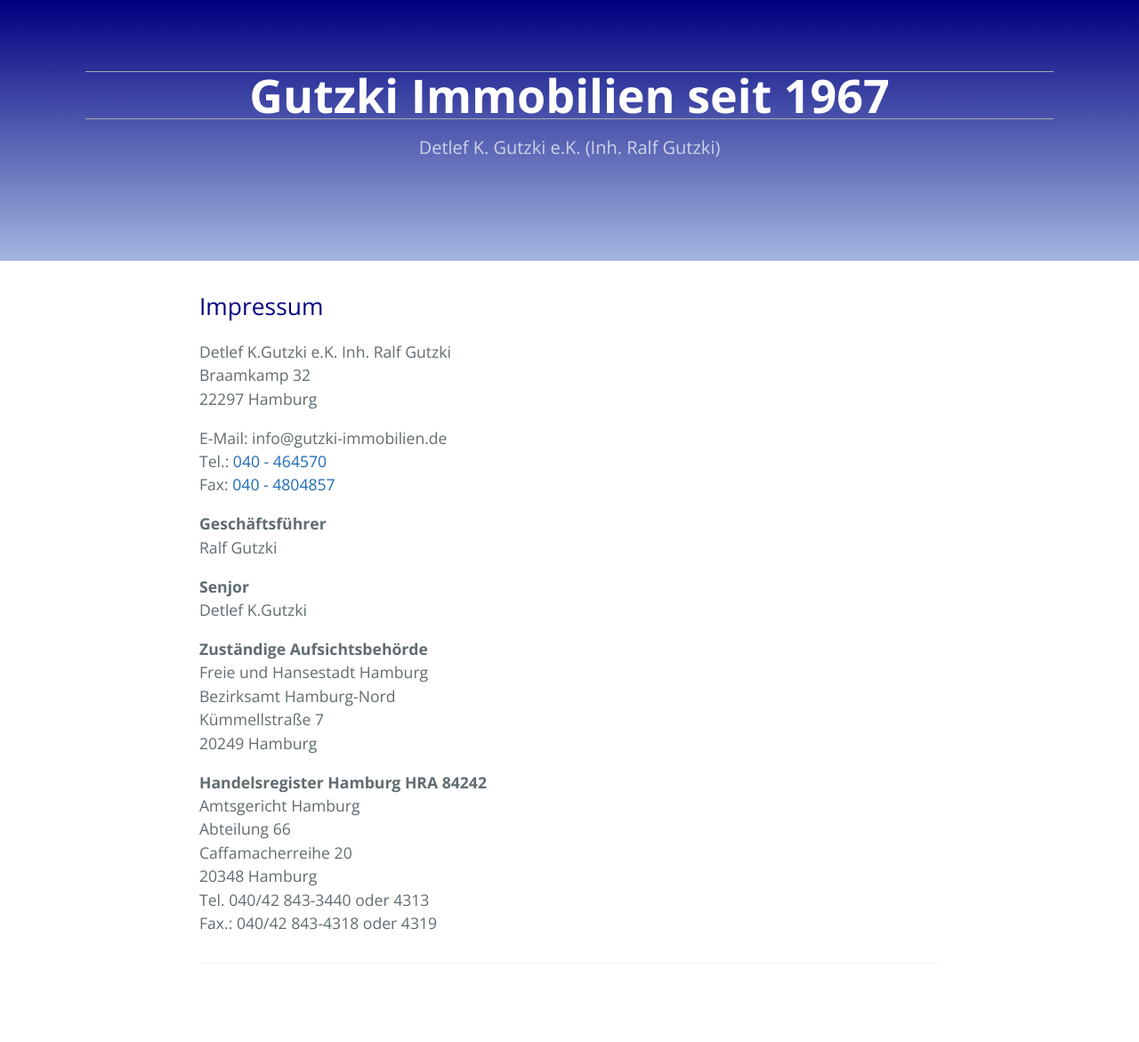
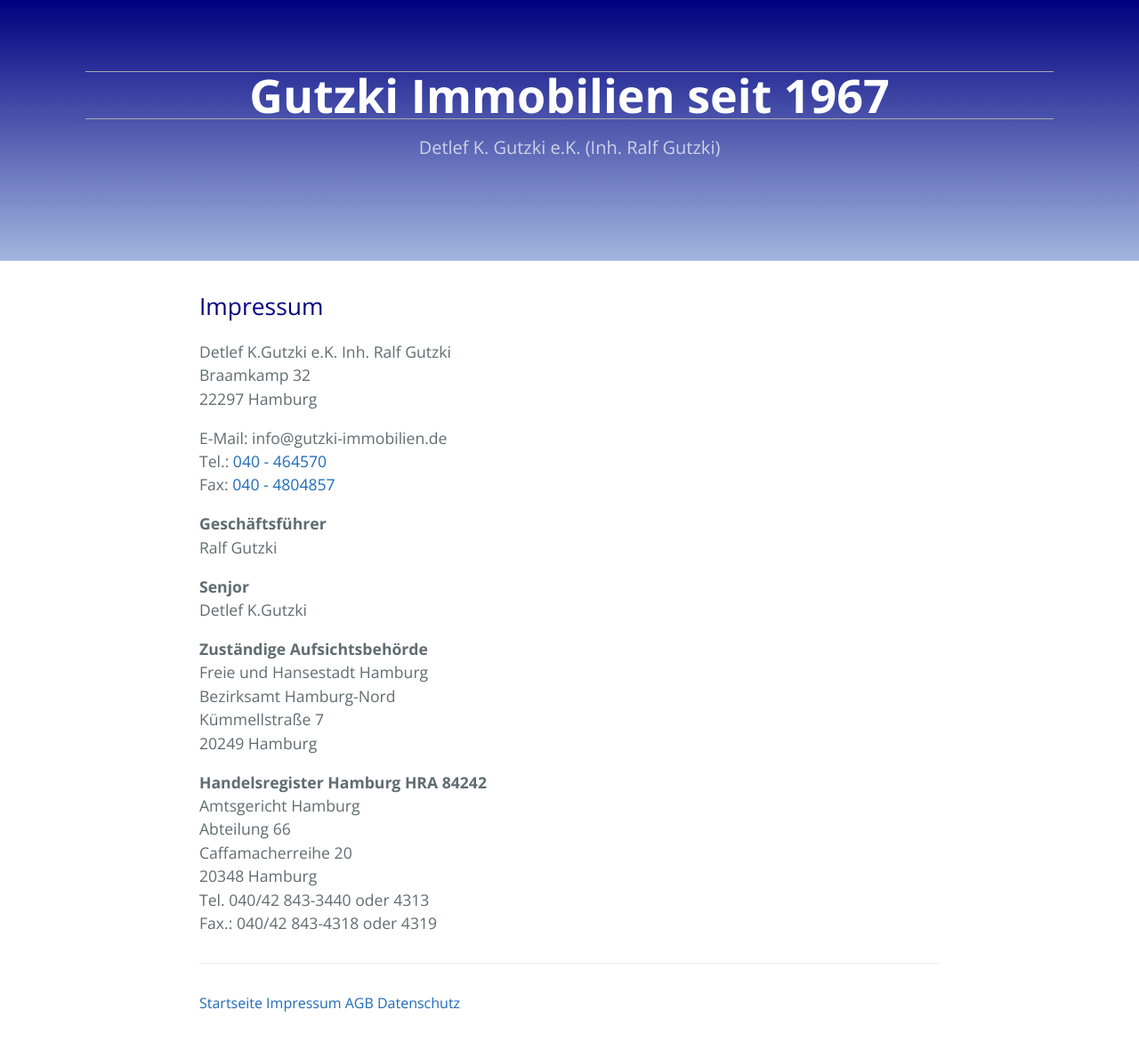
Before and after one commit to jackieGut/jackieGut.github.io, a Jekyll site: the page built from subpages/impressum.md, in a window 1280 px wide. Shown: the whole page at 89% size. Built offline with Jekyll 4.4.1, drawn with Linux system fonts in a browser that asks for light colours; our own code applies the rules of GitHub Pages for plain Markdown files; before the commit the page ends 1147 px from its top, so only the background shows below that.

Commit message:
Update default.html

```diff
--- a/_layouts/default.html
+++ b/_layouts/default.html
@@ -33,6 +33,10 @@
       {{ content }}
 
       <footer class="site-footer">
+        <a href="http:/jackieGut.github.io/">Startseite</a>
+        <a href="http:/jackieGut.github.io/impressum">Impressum</a>
+        <a href="http:/jackieGut.github.io/suppages/agb">AGB</a>
+        <a href="http:/jackieGut.github.io/datenschutz">Datenschutz</a>
       </footer>
     </main>
 
```
